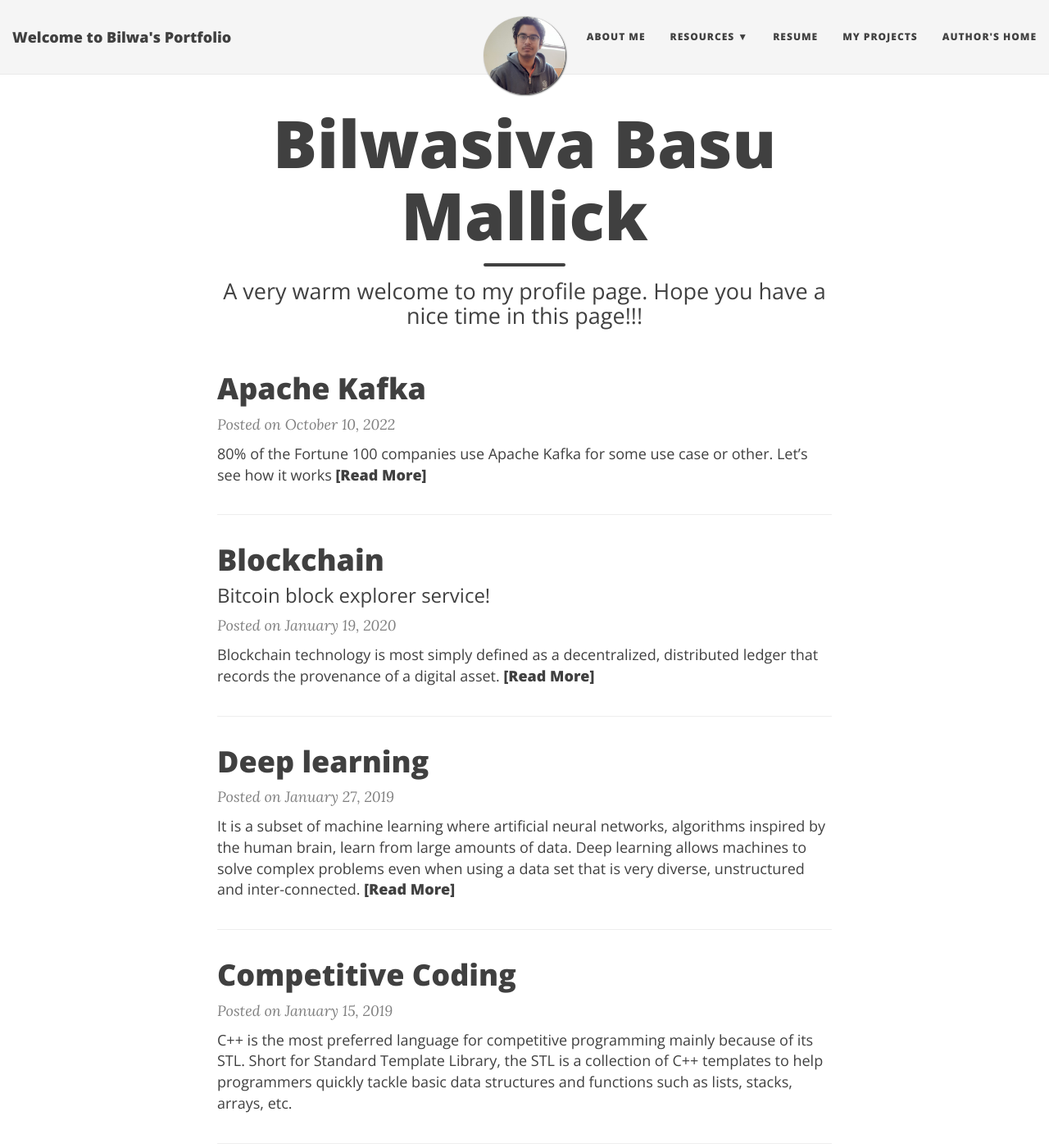
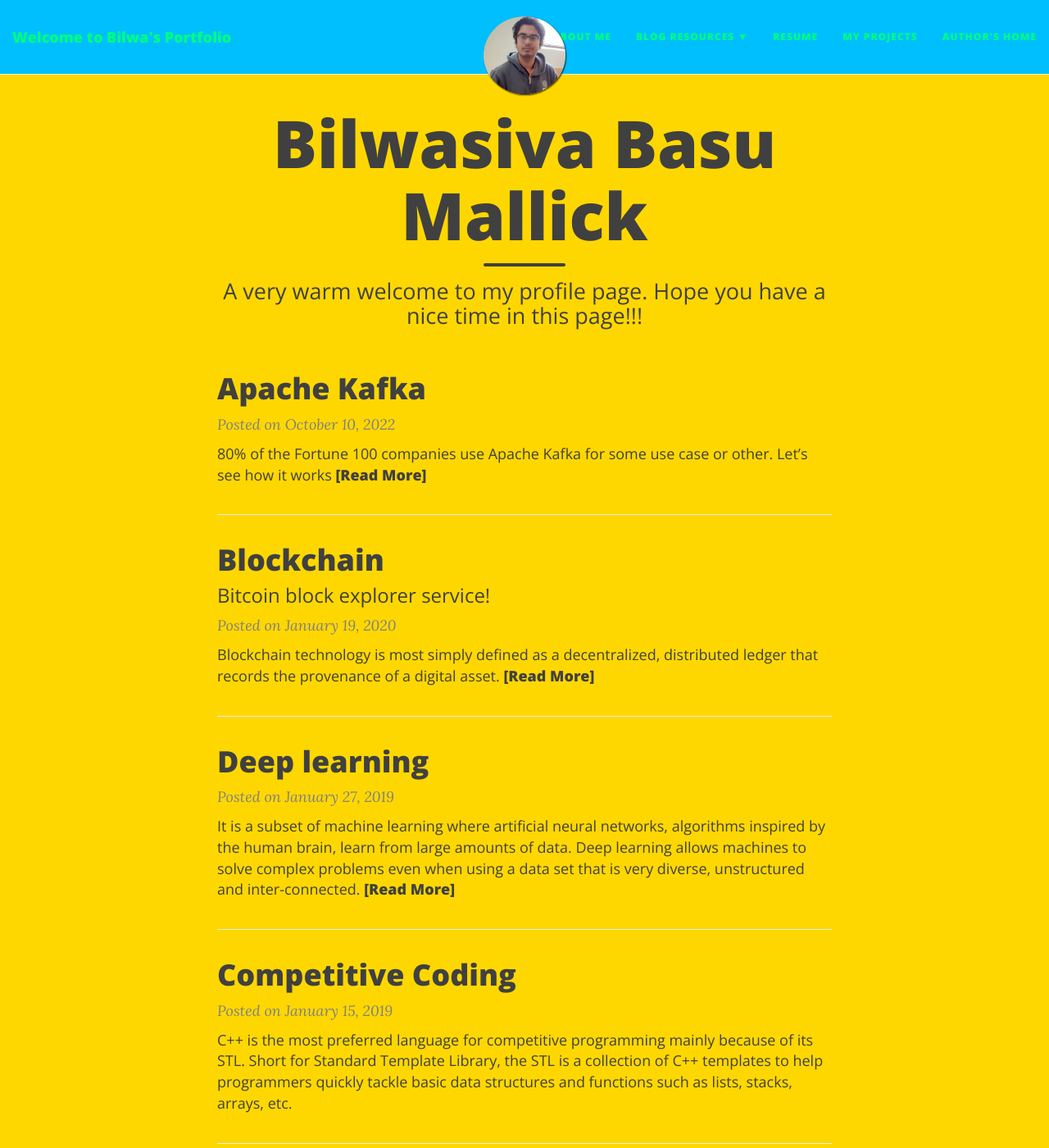
Before and after one commit to bilwa496/bilwa496.github.io, a Jekyll site: the page built from index.html, in a window 1280 px wide and 1400 px high. Shown: the whole window at 82% size. Built offline with Jekyll 4.4.1, drawn with Linux system fonts in a browser that asks for light colours; nearby versions of some CDN libraries; the list of posts is cut into pages by our own code; part of the change alters nothing that is shown.

Commit message:
Update _config.yml

```diff
--- a/_config.yml
+++ b/_config.yml
@@ -21,7 +21,7 @@ description: A simple & humble soul, seeking the bliss of Infinite Knowledge & S
 # List of links in the navigation bar
 navbar-links:
   About Me: "aboutme"
-  Resources:
+  Blog Resources:
     - My Medium Blog: "https://medium.com/@f2015020"
     - My Wordpress Blog: "https://bilwasiva.wordpress.com/"
   Resume: "https://drive.google.com/file/d/1yQnMmR5Y7-MK-S-UNNdtIey62S8aRHCC/view?usp=sharing"
@@ -40,15 +40,25 @@ avatar: "/img/bio-photo.jpg"
 
 # Personalize the colors in your website. Colour values can be any valid CSS colour
 
-navbar-col: "#F5F5F5"
-navbar-text-col: "#404040"
-navbar-children-col: "#F5F5F5"
-page-col: "#FFFFFF"
-link-col: "#008AFF"
-hover-col: "#0085A1"
-footer-col: "#F5F5F5"
-footer-text-col: "#777777"
-footer-link-col: "#404040"
+# navbar-col: "#F5F5F5"
+# navbar-text-col: "#404040"
+# navbar-children-col: "#F5F5F5"
+# page-col: "#FFFFFF"
+# link-col: "#008AFF"
+# hover-col: "#0085A1"
+# footer-col: "#F5F5F5"
+# footer-text-col: "#777777"
+# footer-link-col: "#404040"
+
+navbar-col: "#00BFFF"
+navbar-text-col: "#00FF7F"
+navbar-children-col: "#FFA07A"
+page-col: "#FFD700"
+link-col: "#FF0000"
+hover-col: "#8B008B"
+footer-col: "#9400D3"
+footer-text-col: "#FFFF00"
+footer-link-col: "#00FF00"
 
 # Alternatively, the navbar, footer, and page background can be set to use background images
 # instead of colour
```
